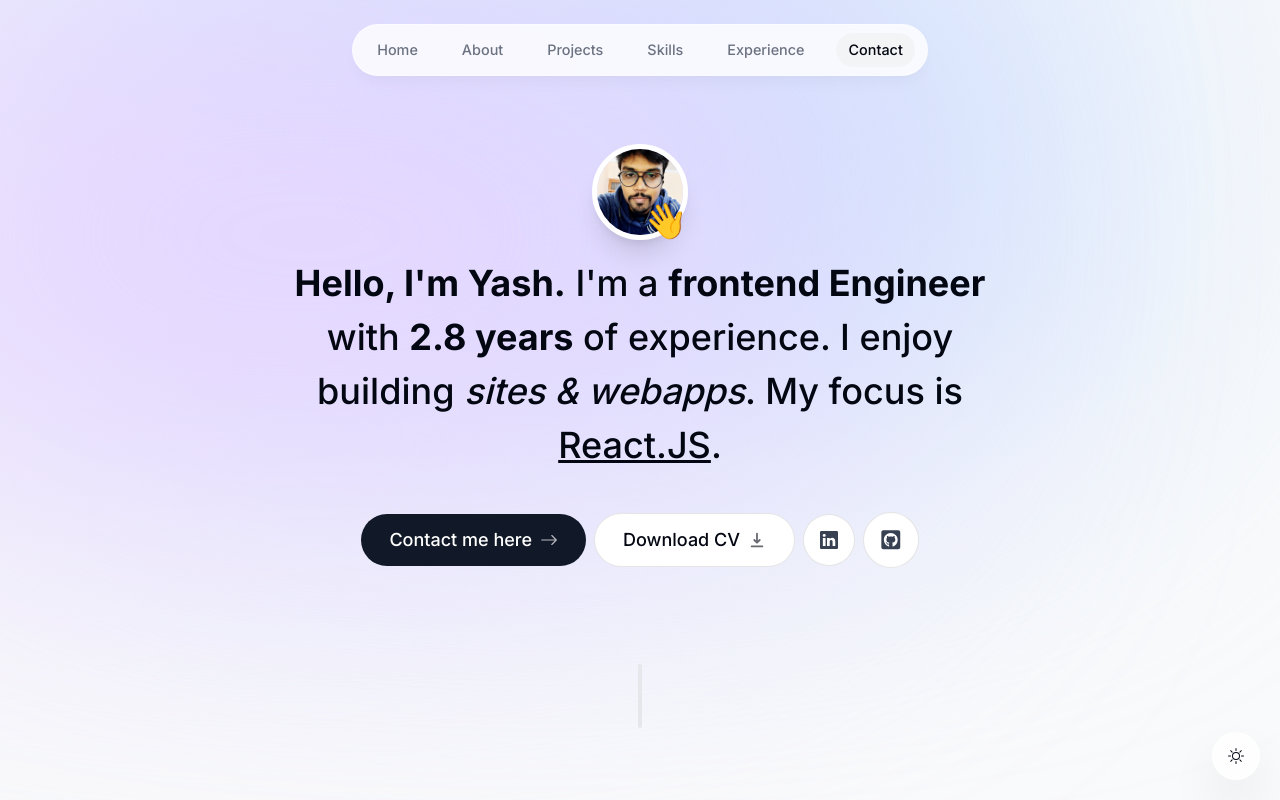
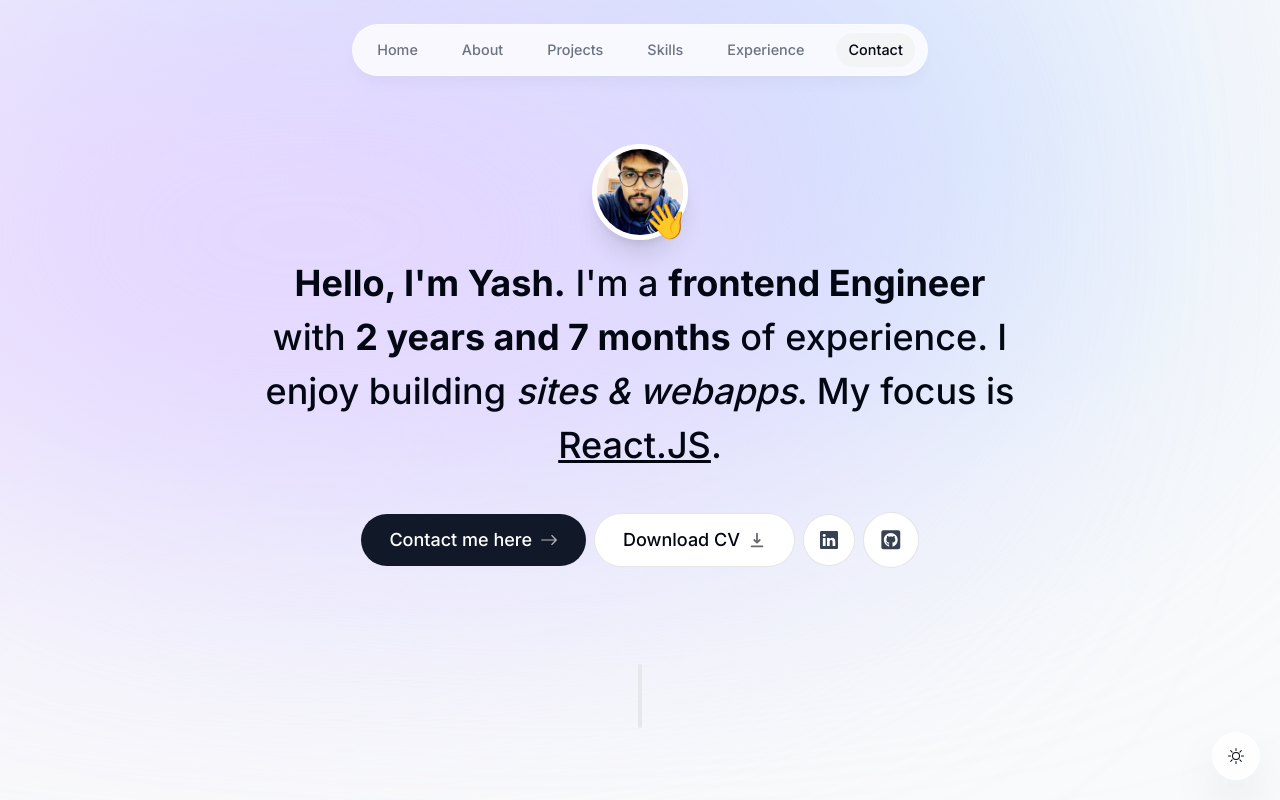
Before and after one commit to kavyansh/portfolio-fresh, a Next.js app: page / in a window 1280 px wide. Shown: the top 800 px of the page. Built offline with nearby package versions, Linux system fonts and the light colour scheme; no server answers.

Commit message:
dynamic experience

```diff
--- a/components/intro.tsx
+++ b/components/intro.tsx
@@ -10,9 +10,55 @@ import { FaGithubSquare } from "react-icons/fa";
 import { useSectionInView } from "@/lib/hooks";
 import { useActiveSectionContext } from "@/context/active-section-context";
 
+function calculateYearsDifference(startDate: Date, endDate: Date): string {
+  const monthsInYear = 12;
+
+  const yearsDifference = Math.floor(calculateYears(startDate, endDate));
+  const monthsDifference = calculateMonths(startDate, endDate);
+
+  let result = "";
+
+  if (yearsDifference > 0) {
+    result += `${yearsDifference} ${yearsDifference === 1 ? "year" : "years"}`;
+  }
+
+  if (monthsDifference > 0) {
+    if (result.length > 0) {
+      result += ` and ${monthsDifference} ${
+        monthsDifference === 1 ? "month" : "months"
+      }`;
+    } else {
+      result += `${monthsDifference} ${
+        monthsDifference === 1 ? "month" : "months"
+      }`;
+    }
+  }
+
+  return result.length > 0 ? result : "0 months";
+}
+
+function calculateYears(startDate: Date, endDate: Date): number {
+  const millisecondsInYear = 1000 * 60 * 60 * 24 * 365.25; // accounting for leap years
+  const diffInMilliseconds = endDate.getTime() - startDate.getTime();
+  return diffInMilliseconds / millisecondsInYear;
+}
+
+function calculateMonths(startDate: Date, endDate: Date): number {
+  const monthsInYear = 12;
+  const yearsDifference = Math.floor(calculateYears(startDate, endDate));
+  const remainingMonths = endDate.getMonth() - startDate.getMonth() + 12;
+  return remainingMonths % monthsInYear;
+}
+
 export default function Intro() {
   const { ref } = useSectionInView("Home", 0.5);
   const { setActiveSection, setTimeOfLastClick } = useActiveSectionContext();
+  const experience = calculateYearsDifference(
+    new Date("2021-01-01"),
+    new Date(Date.now())
+  );
+
+  console.log(experience);
 
   return (
     <section
@@ -64,7 +110,7 @@ export default function Intro() {
       >
         <span className="font-bold">Hello, I'm Yash.</span> I'm a{" "}
         <span className="font-bold">frontend Engineer</span> with{" "}
-        <span className="font-bold">2.8 years</span> of experience. I enjoy
+        <span className="font-bold">{experience}</span> of experience. I enjoy
         building <span className="italic">sites & webapps</span>. My focus is{" "}
         <span className="underline">React.JS</span>.
       </motion.h1>
```
